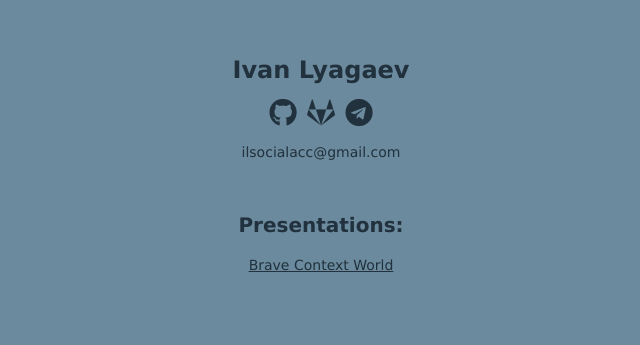
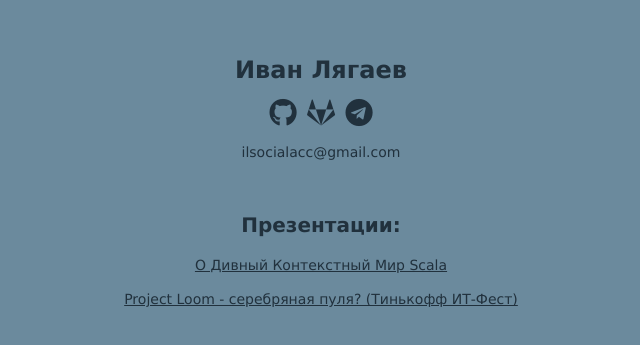
Before and after one commit to FireFoxIL/firefoxil.github.io, a plain HTML site: page index.html in a window 1280 px wide. Shown: the part 143-488 px from the top of the page, without its empty margins (319-959 px from the left). Drawn offline with Linux system fonts and the light colour scheme.

Commit message:
Презентация на Тинькофф ИТ-фест

```diff
--- a/index.html
+++ b/index.html
@@ -2,14 +2,16 @@
 <html>
 
 <head>
-    <title>Ivan Lyagaev</title>
+    <title>Иван Лягаев</title>
     <link rel="stylesheet" type="text/css" href="styles/main.css">
-    <link rel="stylesheet" href="https://use.fontawesome.com/releases/v5.7.0/css/all.css" integrity="sha384-lZN37f5QGtY3VHgisS14W3ExzMWZxybE1SJSEsQp9S+oqd12jhcu+A56Ebc1zFSJ" crossorigin="anonymous">
+    <meta charset=utf-8>
+    <link rel="stylesheet" href="https://use.fontawesome.com/releases/v5.7.0/css/all.css"
+          integrity="sha384-lZN37f5QGtY3VHgisS14W3ExzMWZxybE1SJSEsQp9S+oqd12jhcu+A56Ebc1zFSJ" crossorigin="anonymous">
 </head>
 
 <body>
 
-<h1>Ivan Lyagaev</h1>
+<h1>Иван Лягаев</h1>
 
 <p>
     <a href="https://github.com/FireFoxIL/"><i class="fab fa-github fa-2x"></i></a>
@@ -19,9 +21,10 @@
 
 <p>ilsocialacc@gmail.com</p>
 
-<h2>Presentations: </h2>
+<h2>Презентации: </h2>
 
-<p><a href="brave-context-world">Brave Context World</a></p>
+<p><a href="brave-context-world">О Дивный Контекстный Мир Scala</a></p>
+<p><a href="files/project-loom-it-fest.pdf" target="_blank">Project Loom - серебряная пуля? (Тинькофф ИТ-Фест)</a></p>
 
 </body>
 </html>
```
